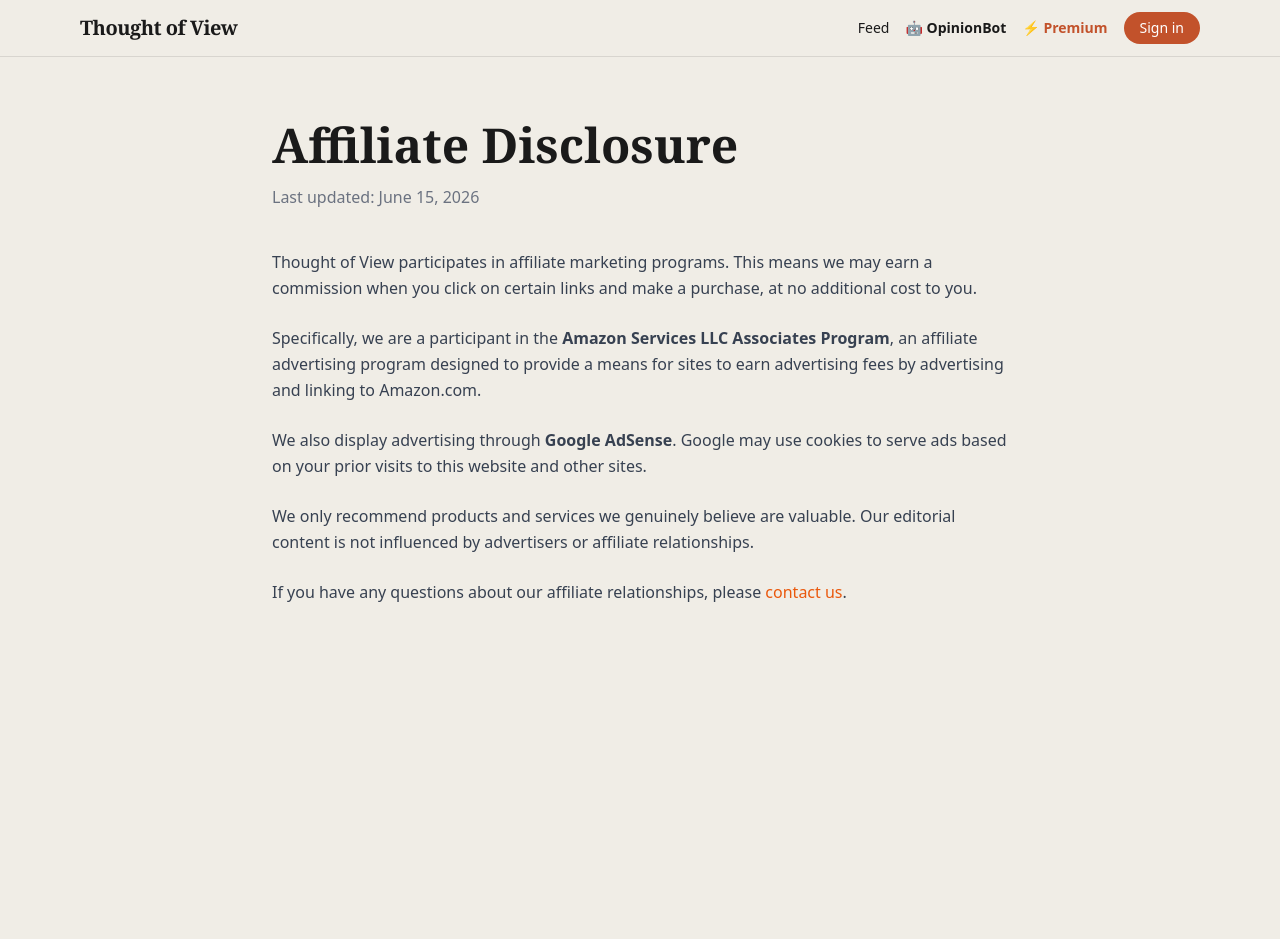
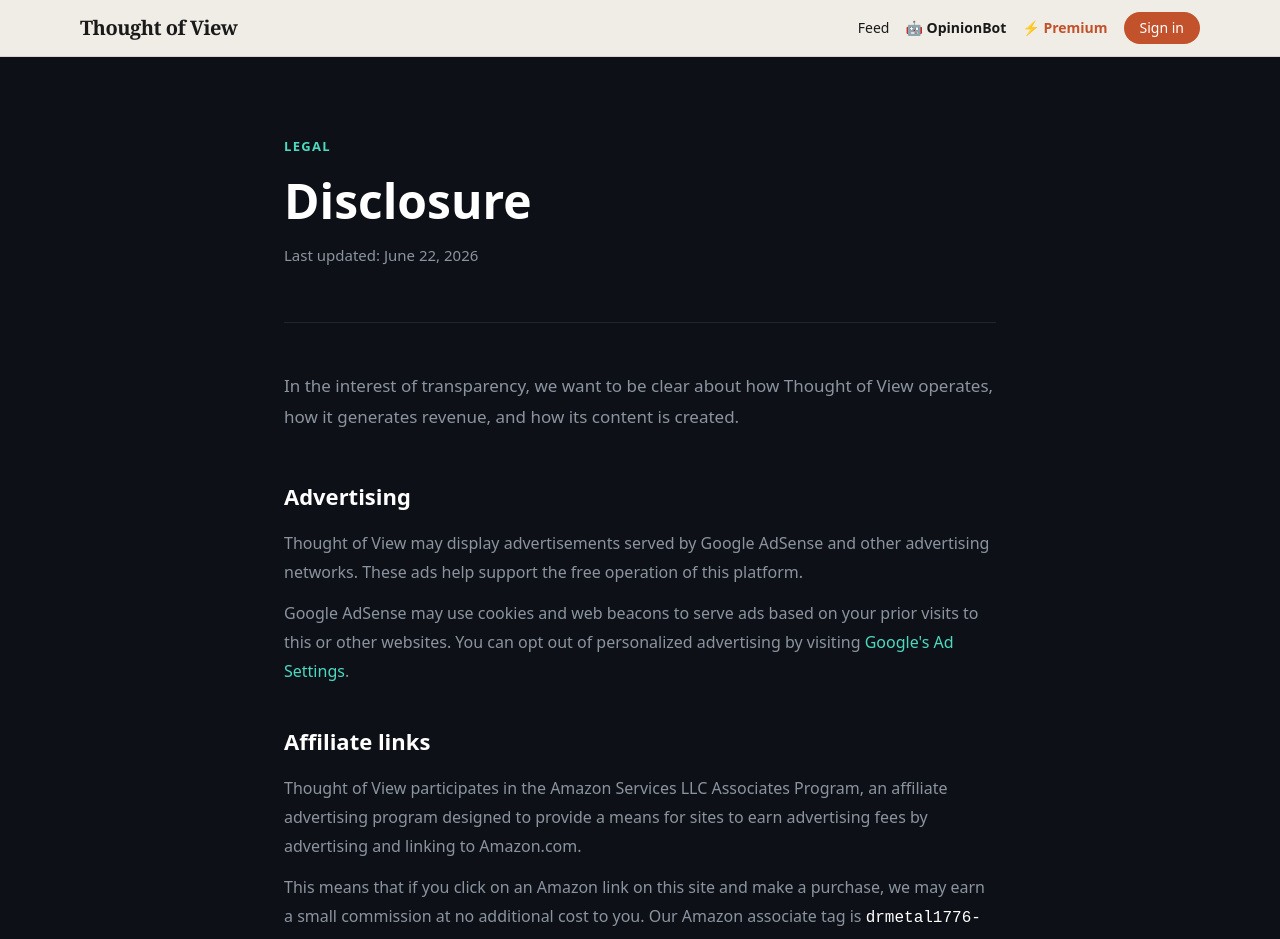
Before and after one commit to DrMetal1776/thoughtofview, a Next.js app: page /disclosure in a window 1280 px wide. Shown: the top 939 px of the page. Before the commit the page ends 800 px from the top, so only its background shows below. Built offline with nearby package versions, Linux system fonts and the light colour scheme; no server answers.

Commit message:
Revamp Disclosure page with new sections and styles
Updated the Disclosure page layout and content, including metadata and styling. Added sections for advertising, affiliate links, AI-generated content, and premium subscriptions.

```diff
--- a/app/disclosure/page.tsx
+++ b/app/disclosure/page.tsx
@@ -1,15 +1,91 @@
+import type { Metadata } from 'next'
+
+export const metadata: Metadata = {
+  title: 'Disclosure',
+  description: 'Advertising, affiliate, and AI content disclosure for Thought of View.',
+}
+
+const LAST_UPDATED = 'June 22, 2026'
+
 export default function DisclosurePage() {
   return (
-    <div className="max-w-3xl mx-auto px-4 py-16">
-      <h1 className="font-serif text-5xl font-bold mb-4">Affiliate Disclosure</h1>
-      <p className="text-gray-500 mb-10">Last updated: June 15, 2026</p>
-      <div className="space-y-6 text-gray-700 leading-relaxed">
-        <p>Thought of View participates in affiliate marketing programs. This means we may earn a commission when you click on certain links and make a purchase, at no additional cost to you.</p>
-        <p>Specifically, we are a participant in the <strong>Amazon Services LLC Associates Program</strong>, an affiliate advertising program designed to provide a means for sites to earn advertising fees by advertising and linking to Amazon.com.</p>
-        <p>We also display advertising through <strong>Google AdSense</strong>. Google may use cookies to serve ads based on your prior visits to this website and other sites.</p>
-        <p>We only recommend products and services we genuinely believe are valuable. Our editorial content is not influenced by advertisers or affiliate relationships.</p>
-        <p>If you have any questions about our affiliate relationships, please <a href="/contact" className="text-orange-600 hover:underline">contact us</a>.</p>
+    <main style={{ minHeight: '100vh', backgroundColor: '#0d1117', color: '#e6edf3', fontFamily: 'system-ui, sans-serif' }}>
+      <div style={{ maxWidth: '760px', margin: '0 auto', padding: '80px 24px' }}>
+
+        {/* Header */}
+        <div style={{ marginBottom: '56px' }}>
+          <p style={{ color: '#4dd9c0', fontSize: '13px', fontWeight: 600, letterSpacing: '0.1em', textTransform: 'uppercase', marginBottom: '16px' }}>
+            Legal
+          </p>
+          <h1 style={{ fontSize: '48px', fontWeight: 700, lineHeight: 1.15, margin: '0 0 16px', color: '#ffffff' }}>
+            Disclosure
+          </h1>
+          <p style={{ fontSize: '15px', color: '#8b949e', margin: 0 }}>Last updated: {LAST_UPDATED}</p>
+        </div>
+
+        <div style={{ height: '1px', backgroundColor: '#21262d', marginBottom: '48px' }} />
+
+        <p style={{ fontSize: '17px', color: '#8b949e', lineHeight: 1.8, marginBottom: '48px' }}>
+          In the interest of transparency, we want to be clear about how Thought of View operates, how it generates revenue, and how its content is created.
+        </p>
+
+        {/* Advertising */}
+        <section style={{ marginBottom: '40px' }}>
+          <h2 style={{ fontSize: '22px', fontWeight: 600, color: '#ffffff', marginBottom: '16px' }}>Advertising</h2>
+          <p style={{ fontSize: '16px', color: '#8b949e', lineHeight: 1.8, margin: '0 0 12px' }}>
+            Thought of View may display advertisements served by Google AdSense and other advertising networks. These ads help support the free operation of this platform.
+          </p>
+          <p style={{ fontSize: '16px', color: '#8b949e', lineHeight: 1.8, margin: 0 }}>
+            Google AdSense may use cookies and web beacons to serve ads based on your prior visits to this or other websites. You can opt out of personalized advertising by visiting{' '}
+            <a href="https://www.google.com/settings/ads" target="_blank" rel="noopener noreferrer" style={{ color: '#4dd9c0', textDecoration: 'none' }}>
+              Google's Ad Settings
+            </a>.
+          </p>
+        </section>
+
+        {/* Affiliate links */}
+        <section style={{ marginBottom: '40px' }}>
+          <h2 style={{ fontSize: '22px', fontWeight: 600, color: '#ffffff', marginBottom: '16px' }}>Affiliate links</h2>
+          <p style={{ fontSize: '16px', color: '#8b949e', lineHeight: 1.8, margin: '0 0 12px' }}>
+            Thought of View participates in the Amazon Services LLC Associates Program, an affiliate advertising program designed to provide a means for sites to earn advertising fees by advertising and linking to Amazon.com.
+          </p>
+          <p style={{ fontSize: '16px', color: '#8b949e', lineHeight: 1.8, margin: 0 }}>
+            This means that if you click on an Amazon link on this site and make a purchase, we may earn a small commission at no additional cost to you. Our Amazon associate tag is <span style={{ color: '#ffffff', fontFamily: 'monospace' }}>drmetal1776-20</span>.
+          </p>
+        </section>
+
+        {/* AI-generated content */}
+        <section style={{ marginBottom: '40px' }}>
+          <h2 style={{ fontSize: '22px', fontWeight: 600, color: '#ffffff', marginBottom: '16px' }}>AI-generated content</h2>
+          <p style={{ fontSize: '16px', color: '#8b949e', lineHeight: 1.8, margin: '0 0 12px' }}>
+            The opinions, perspectives, hot takes, and analysis on Thought of View are generated by artificial intelligence. This content is produced for informational and entertainment purposes only.
+          </p>
+          <p style={{ fontSize: '16px', color: '#8b949e', lineHeight: 1.8, margin: 0 }}>
+            AI-generated content does not represent the views of Thought of View or its operators, and should not be relied upon as professional, legal, financial, or medical advice.
+          </p>
+        </section>
+
+        {/* Premium & purchases */}
+        <section style={{ marginBottom: '40px' }}>
+          <h2 style={{ fontSize: '22px', fontWeight: 600, color: '#ffffff', marginBottom: '16px' }}>Premium subscriptions and purchases</h2>
+          <p style={{ fontSize: '16px', color: '#8b949e', lineHeight: 1.8, margin: 0 }}>
+            Thought of View offers a Premium subscription at $5.00/month and OpinionBot as a one-time purchase at $4.99. These are paid products. Revenue from these purchases supports the continued development and operation of the platform.
+          </p>
+        </section>
+
+        <div style={{ height: '1px', backgroundColor: '#21262d', marginBottom: '40px' }} />
+
+        {/* Contact */}
+        <section>
+          <p style={{ fontSize: '16px', color: '#8b949e', lineHeight: 1.8, margin: 0 }}>
+            Questions about this disclosure? Contact us at{' '}
+            <a href="mailto:thoughtofview@gmail.com" style={{ color: '#4dd9c0', textDecoration: 'none' }}>
+              thoughtofview@gmail.com
+            </a>.
+          </p>
+        </section>
+
       </div>
-    </div>
+    </main>
   )
 }
```
